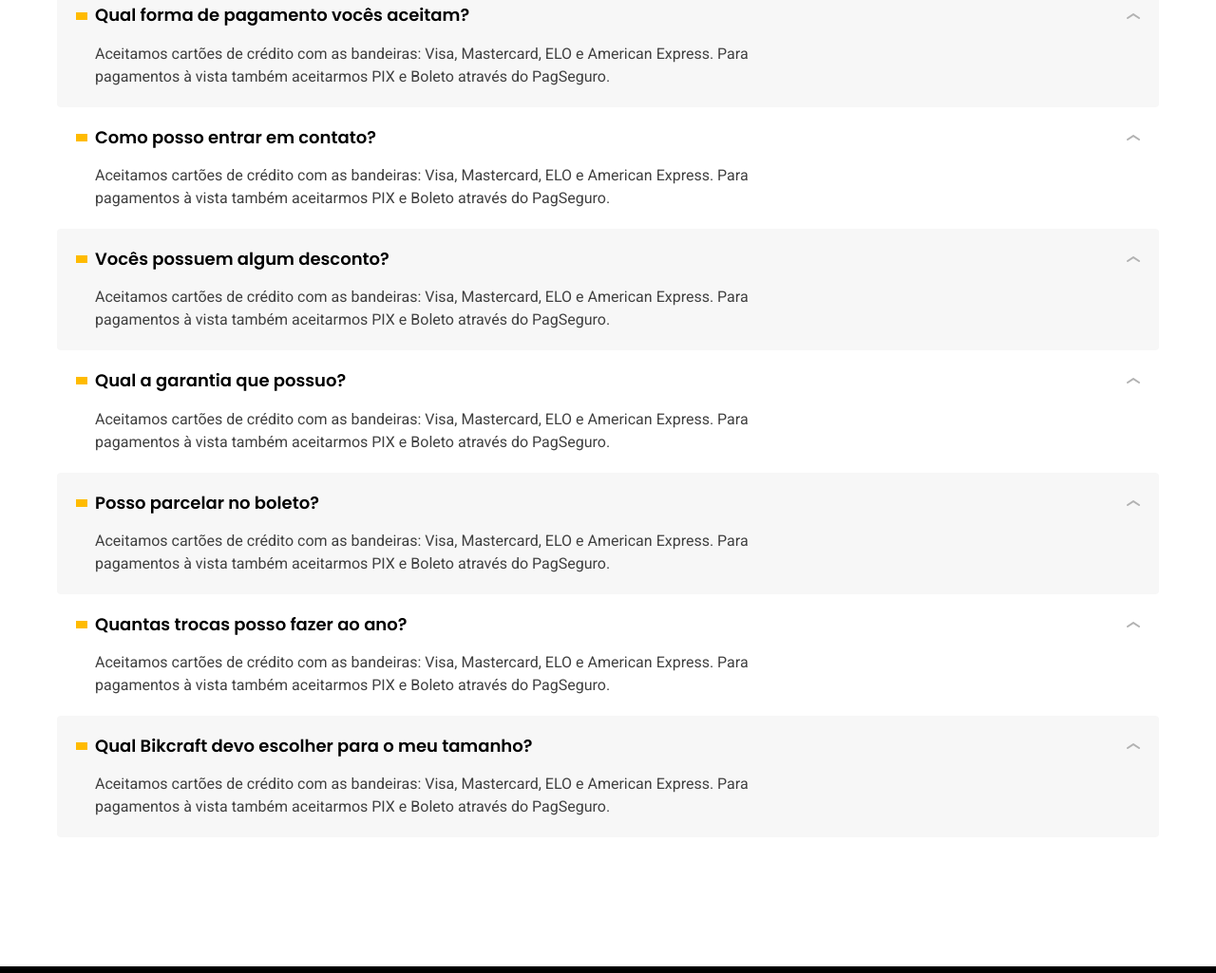
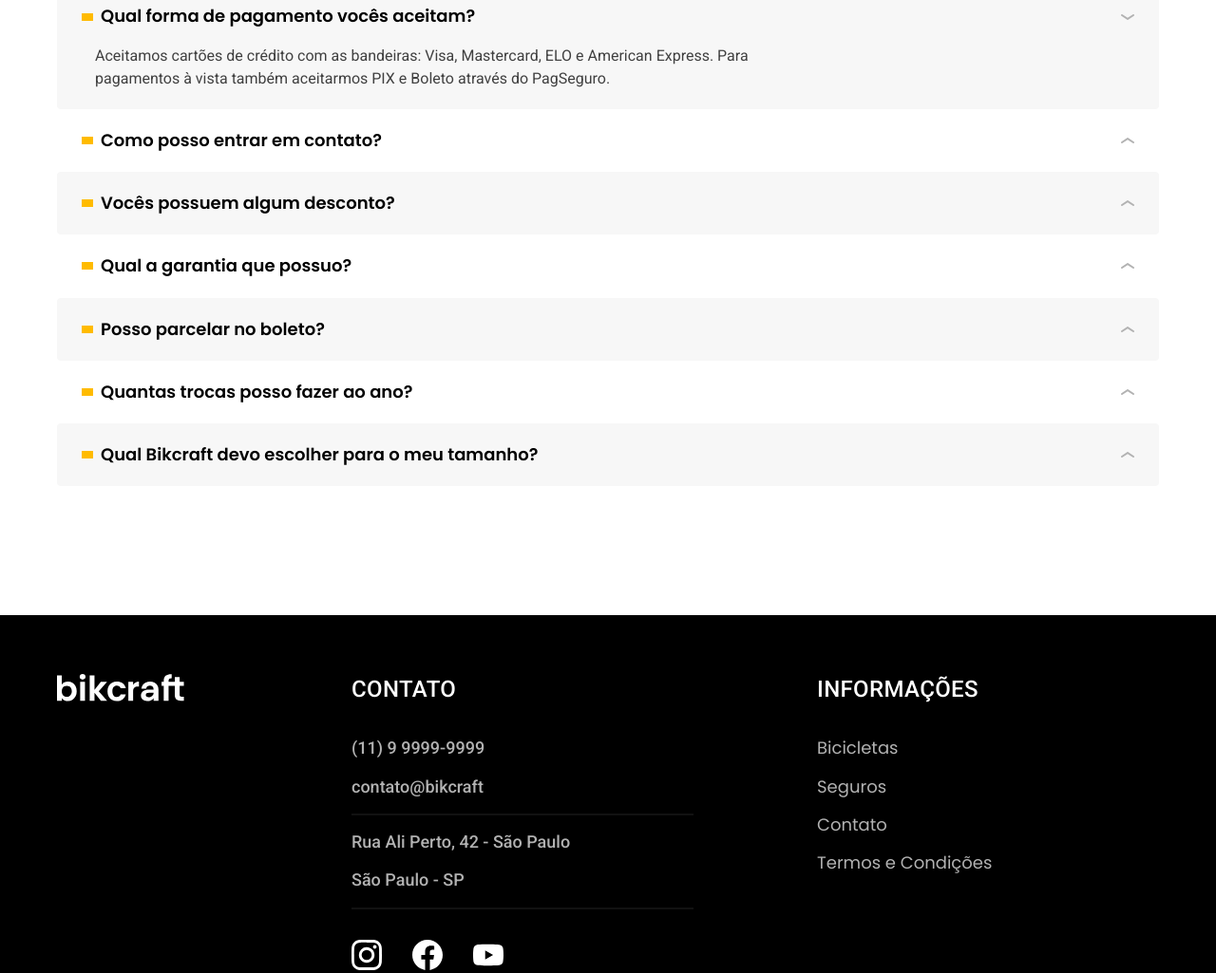
Before and after one commit to Zilla3k/bikcraft, a plain HTML site: page seguros.html in a window 1280 px wide. Shown: the part 1918-2943 px from the top of the page at 95% size. Drawn offline with Linux system fonts and the light colour scheme.

Commit message:
commit perguntas frequentes.js

```diff
--- a/css/seguros/perguntas.css
+++ b/css/seguros/perguntas.css
@@ -16,16 +16,20 @@
   background-color: var(--cor-1);
 }
 
-.perguntas dt {
+.perguntas button {
   display: grid;
   /* 'auto' cubra o tamanho do icone '1fr' cresça quanto der o bloco de perguntas */
   grid-template-columns: auto 1fr auto;
   align-items: center;
   gap: 8px;
   cursor: pointer;
+  border: none;
+  background: none;
+  width: 100%;
+  text-align: left;
 }
 
-.perguntas dt::before {
+.perguntas button::before {
   content: "";
   display: inline-block;
   width: 12px;
@@ -33,7 +37,7 @@
   background-color: var(--cor-p1);
 }
 
-.perguntas dt::after {
+.perguntas button::after {
   content: "";
   display: inline-block;
   width: 14px;
@@ -43,12 +47,18 @@
 }
 
 /* quando passar o mouse por cima, alterar o after */
-.perguntas dt:hover::after {
+.perguntas button:hover::after,
+.perguntas button[aria-expanded="true"]::after {
   /* rotaciona o elemento em 180 graus */
   transform: rotate(180deg);
 }
 
+.perguntas dd.ativa {
+  display: block;
+}
+
 .perguntas dd {
+  display: none;
   padding-left: 20px;
   padding-top: 16px;
   max-width: 80ch;
--- a/js/script.js
+++ b/js/script.js
@@ -13,7 +13,6 @@ links.forEach(ativarLink);
 
 // Ativar items do Orçamento
 const parametros = new URLSearchParams(location.search);
-
 function ativarProduto(parametro) {
   const element = document.getElementById(parametro);
   if (element) {
@@ -21,5 +20,19 @@ function ativarProduto(parametro) {
     console.log(element);
   }
 }
+parametros.forEach(ativarProduto);
 
-parametros.forEach(ativarProduto);
+// Perguntas Frequentes
+const perguntas = document.querySelectorAll(".perguntas button");
+function ativarPergunta(event) {
+  const pergunta = event.currentTarget;
+  const controls = pergunta.getAttribute("aria-controls");
+  const resposta = document.getElementById(controls);
+  resposta.classList.toggle("ativa");
+  const ativa = resposta.classList.contains("ativa");
+  pergunta.setAttribute("aria-expanded", ativa);
+}
+function eventosPerguntas(pergunta) {
+  pergunta.addEventListener("click", ativarPergunta);
+}
+perguntas.forEach(eventosPerguntas);
--- a/seguros.html
+++ b/seguros.html
@@ -133,32 +133,32 @@
 
     <dl>
       <div>
-        <dt class="font-1-m-b">Qual forma de pagamento vocês aceitam?</dt>
-        <dd class="font-2-s cor-9">Aceitamos cartões de crédito com as bandeiras: Visa, Mastercard, ELO e American Express. Para pagamentos à vista também aceitarmos PIX e Boleto através do PagSeguro.</dd>
+        <dt><button class="font-1-m-b" aria-controls="pergunta-1" aria-expanded="true">Qual forma de pagamento vocês aceitam?</button></dt>
+        <dd id="pergunta-1" class="font-2-s cor-9 ativa">Aceitamos cartões de crédito com as bandeiras: Visa, Mastercard, ELO e American Express. Para pagamentos à vista também aceitarmos PIX e Boleto através do PagSeguro.</dd>
       </div>
       <div>
-        <dt class="font-1-m-b">Como posso entrar em contato?</dt>
-        <dd class="font-2-s cor-9">Aceitamos cartões de crédito com as bandeiras: Visa, Mastercard, ELO e American Express. Para pagamentos à vista também aceitarmos PIX e Boleto através do PagSeguro.</dd>
+        <dt><button class="font-1-m-b" aria-controls="pergunta-2" aria-expanded="false">Como posso entrar em contato?</button></dt>
+        <dd id="pergunta-2" class="font-2-s cor-9">Aceitamos cartões de crédito com as bandeiras: Visa, Mastercard, ELO e American Express. Para pagamentos à vista também aceitarmos PIX e Boleto através do PagSeguro.</dd>
       </div>
       <div>
-        <dt class="font-1-m-b">Vocês possuem algum desconto?</dt>
-        <dd class="font-2-s cor-9">Aceitamos cartões de crédito com as bandeiras: Visa, Mastercard, ELO e American Express. Para pagamentos à vista também aceitarmos PIX e Boleto através do PagSeguro.</dd>
+        <dt><button class="font-1-m-b" aria-controls="pergunta-3" aria-expanded="false">Vocês possuem algum desconto?</button></dt>
+        <dd id="pergunta-3" class="font-2-s cor-9">Aceitamos cartões de crédito com as bandeiras: Visa, Mastercard, ELO e American Express. Para pagamentos à vista também aceitarmos PIX e Boleto através do PagSeguro.</dd>
       </div>
       <div>
-        <dt class="font-1-m-b">Qual a garantia que possuo?</dt>
-        <dd class="font-2-s cor-9">Aceitamos cartões de crédito com as bandeiras: Visa, Mastercard, ELO e American Express. Para pagamentos à vista também aceitarmos PIX e Boleto através do PagSeguro.</dd>
+        <dt><button class="font-1-m-b" aria-controls="pergunta-4" aria-expanded="false">Qual a garantia que possuo?</button></dt>
+        <dd id="pergunta-4" class="font-2-s cor-9">Aceitamos cartões de crédito com as bandeiras: Visa, Mastercard, ELO e American Express. Para pagamentos à vista também aceitarmos PIX e Boleto através do PagSeguro.</dd>
       </div>
       <div>
-        <dt class="font-1-m-b">Posso parcelar no boleto?</dt>
-        <dd class="font-2-s cor-9">Aceitamos cartões de crédito com as bandeiras: Visa, Mastercard, ELO e American Express. Para pagamentos à vista também aceitarmos PIX e Boleto através do PagSeguro.</dd>
+        <dt><button class="font-1-m-b" aria-controls="pergunta-5" aria-expanded="false">Posso parcelar no boleto?</button></dt>
+        <dd id="pergunta-5" class="font-2-s cor-9">Aceitamos cartões de crédito com as bandeiras: Visa, Mastercard, ELO e American Express. Para pagamentos à vista também aceitarmos PIX e Boleto através do PagSeguro.</dd>
       </div>
       <div>
-        <dt class="font-1-m-b">Quantas trocas posso fazer ao ano?</dt>
-        <dd class="font-2-s cor-9">Aceitamos cartões de crédito com as bandeiras: Visa, Mastercard, ELO e American Express. Para pagamentos à vista também aceitarmos PIX e Boleto através do PagSeguro.</dd>
+        <dt><button class="font-1-m-b" aria-controls="pergunta-6" aria-expanded="false">Quantas trocas posso fazer ao ano?</button></dt>
+        <dd id="pergunta-6" class="font-2-s cor-9">Aceitamos cartões de crédito com as bandeiras: Visa, Mastercard, ELO e American Express. Para pagamentos à vista também aceitarmos PIX e Boleto através do PagSeguro.</dd>
       </div>
       <div>
-        <dt class="font-1-m-b">Qual Bikcraft devo escolher para o meu tamanho?</dt>
-        <dd class="font-2-s cor-9">Aceitamos cartões de crédito com as bandeiras: Visa, Mastercard, ELO e American Express. Para pagamentos à vista também aceitarmos PIX e Boleto através do PagSeguro.</dd>
+        <dt><button class="font-1-m-b" aria-controls="pergunta-7" aria-expanded="false">Qual Bikcraft devo escolher para o meu tamanho?</button></dt>
+        <dd id="pergunta-7" class="font-2-s cor-9">Aceitamos cartões de crédito com as bandeiras: Visa, Mastercard, ELO e American Express. Para pagamentos à vista também aceitarmos PIX e Boleto através do PagSeguro.</dd>
       </div>
     </dl>
   </article>
```
